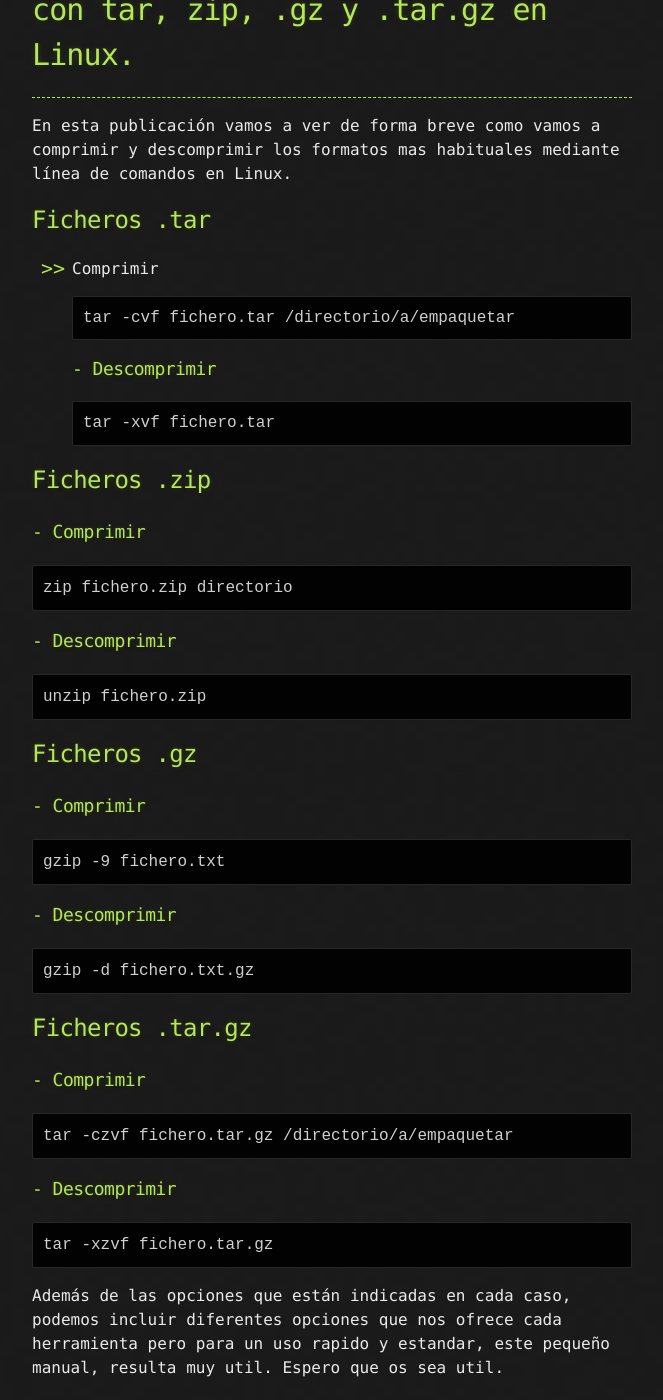
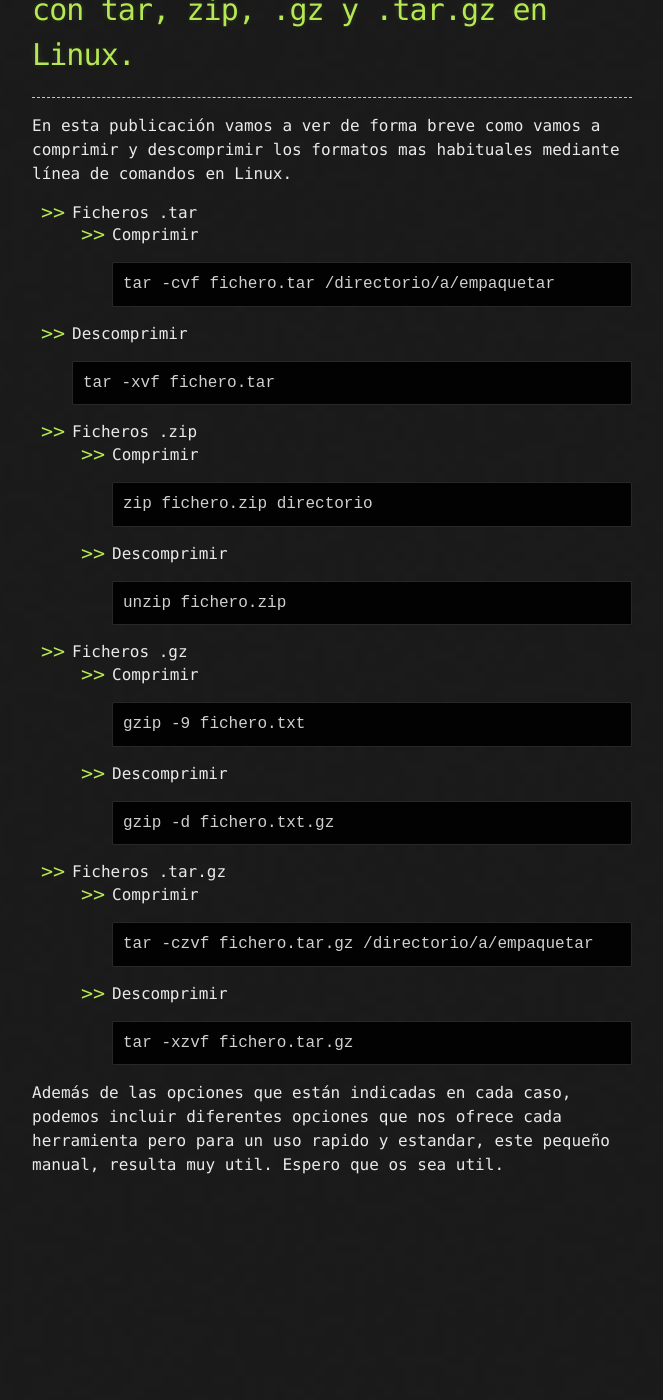
Before and after one commit to juanjoselopezroldan/juanjoselopezroldan.github.io, a Jekyll site: the page built from contenido/tar.md, in a window 1280 px wide and 1400 px high, scrolled down 291 px. Shown: the whole window, without its empty margins (308-971 px from the left). Built offline with Jekyll 4.4.1, drawn with Linux system fonts in a browser that asks for light colours; our own code applies the rules of GitHub Pages for plain Markdown files; after the commit the page ends 1488 px from its top, so only the background shows below that; part of the change alters nothing that is shown.

Commit message:
ultimos cambios

````diff
--- a/contenido/tar.md
+++ b/contenido/tar.md
@@ -7,42 +7,42 @@ layout: default
 
 En esta publicación vamos a ver de forma breve como vamos a comprimir y descomprimir los formatos mas habituales mediante línea de comandos en Linux.
 
-## [](#header-2)Ficheros .tar
-*   Comprimir
+- Ficheros .tar
+  - Comprimir
 ```
 tar -cvf fichero.tar /directorio/a/empaquetar
 ```
-### [](#header-3) - Descomprimir
+- Descomprimir
 ```
 tar -xvf fichero.tar
 ```
 
-## [](#header-2)Ficheros .zip
-### [](#header-3) - Comprimir
+- Ficheros .zip
+  - Comprimir
 ```
 zip fichero.zip directorio
 ```
-### [](#header-3) - Descomprimir
+  - Descomprimir
 ```
 unzip fichero.zip
 ```
 
-## [](#header-2)Ficheros .gz
-### [](#header-3) - Comprimir
+- Ficheros .gz
+  -  Comprimir
 ```
 gzip -9 fichero.txt
 ```
-### [](#header-3) - Descomprimir
+  - Descomprimir
 ```
 gzip -d fichero.txt.gz
 ```
 
-## [](#header-2)Ficheros .tar.gz
-### [](#header-3) - Comprimir
+- Ficheros .tar.gz
+  - Comprimir
 ```
 tar -czvf fichero.tar.gz /directorio/a/empaquetar
 ```
-### [](#header-3) - Descomprimir
+  - Descomprimir
 ```
 tar -xzvf fichero.tar.gz
 ```
````
